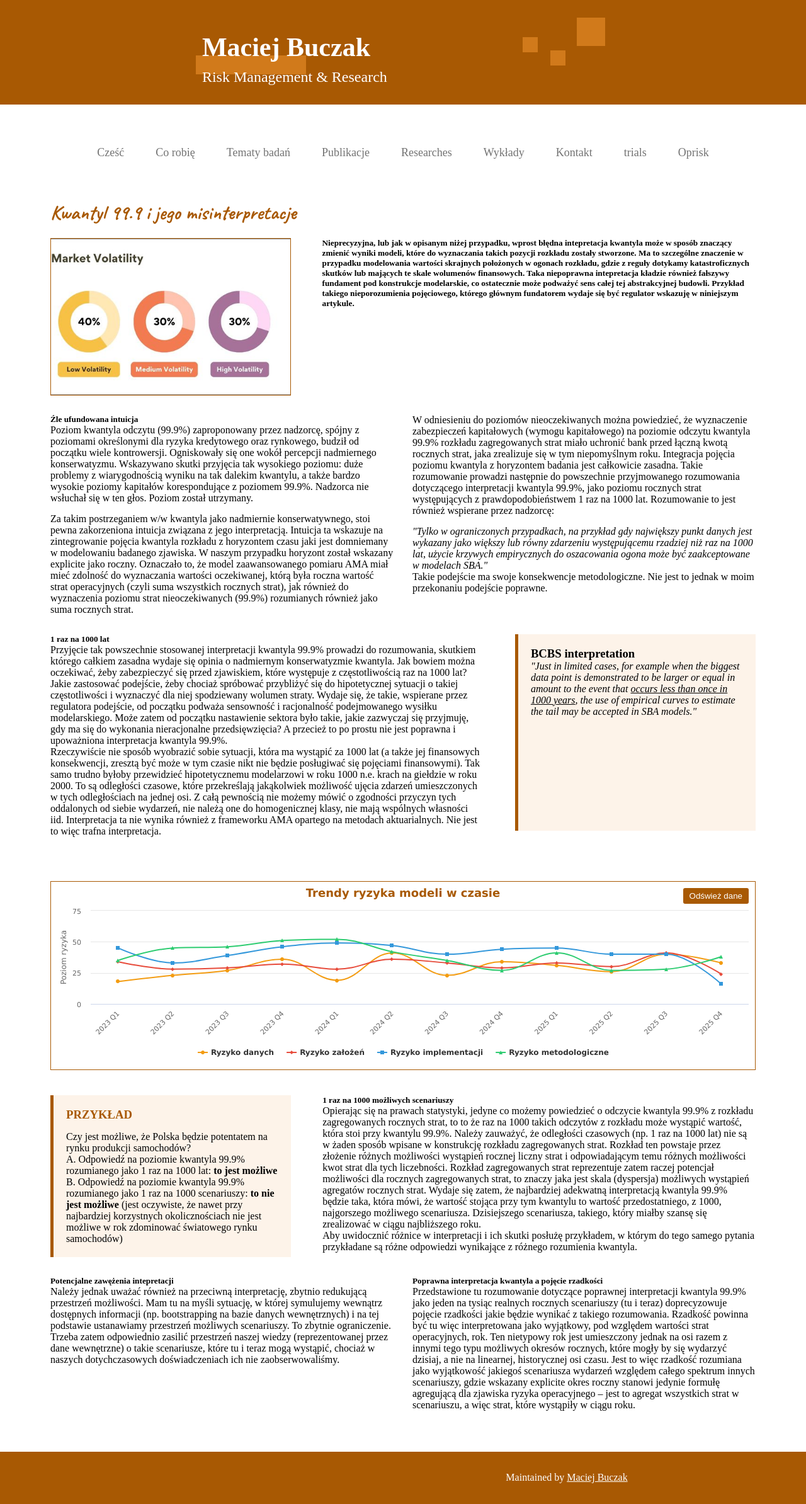
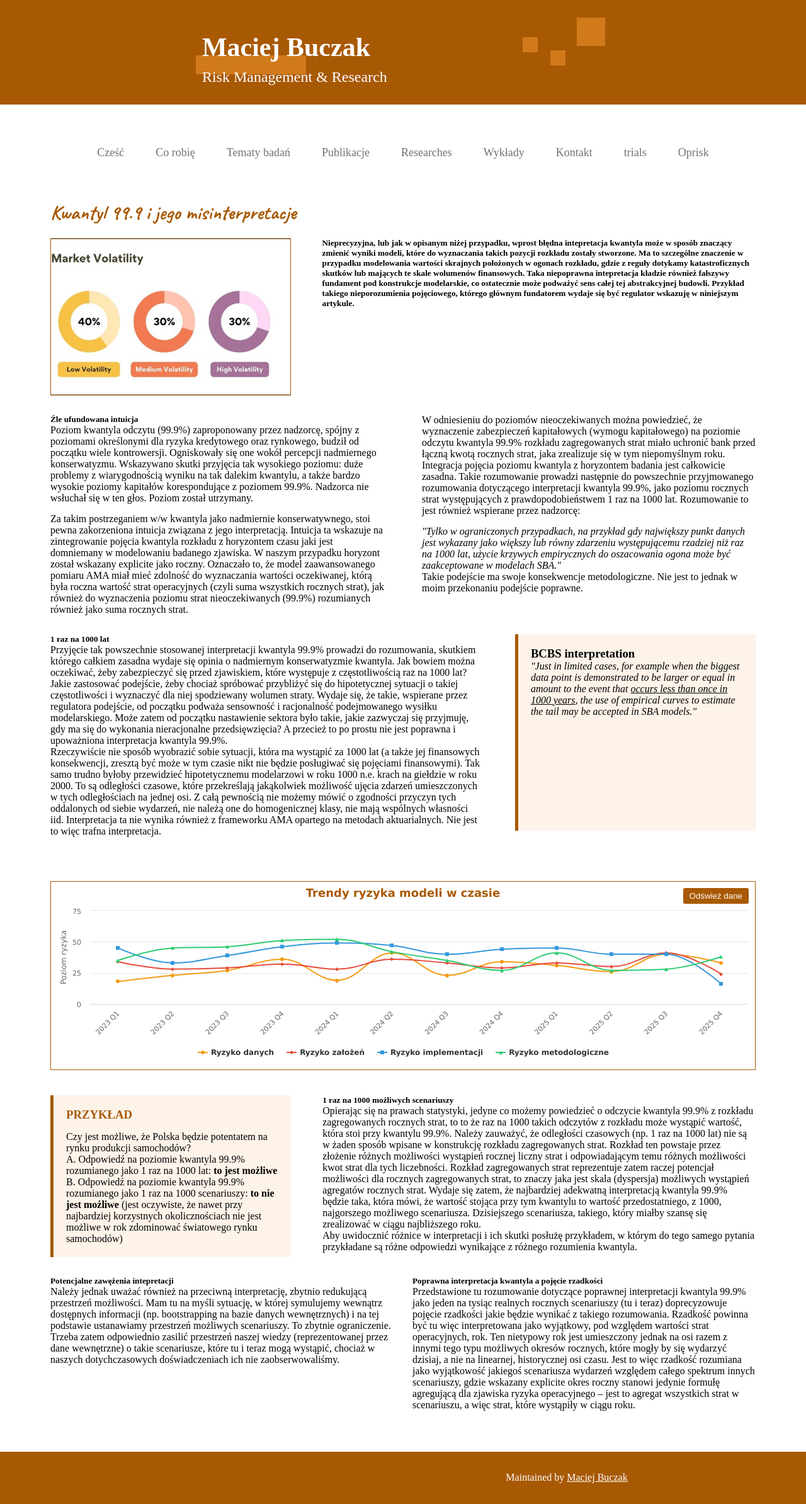
Before and after one commit to MaciejBuczak/risk-research, a Jekyll site: the page built from art-oprisk-kw999.md, in a window 1280 px wide. Shown: the whole page at 63% size. Built offline with Jekyll 4.4.1, drawn with Linux system fonts in a browser that asks for light colours.

Commit message:
Update art-oprisk-kw999-layout.html

```diff
--- a/_layouts/art-oprisk-kw999-layout.html
+++ b/_layouts/art-oprisk-kw999-layout.html
@@ -815,7 +815,7 @@
 
         <!-- Sekcja "Czy warto to analizować?" część 2 -->
 
-        <div class="ryzmod-columns" style="display: flex; gap: 30px; margin-top: 30px; margin-bottom: 30px;">
+        <div class="ryzmod-columns" style="display: flex; gap: 60px; margin-top: 30px; margin-bottom: 30px;">
           <!-- Kolumna 1 -->
           <div style="flex: 1;">
             <h5>Źle ufundowana intuicja</h5>
```
